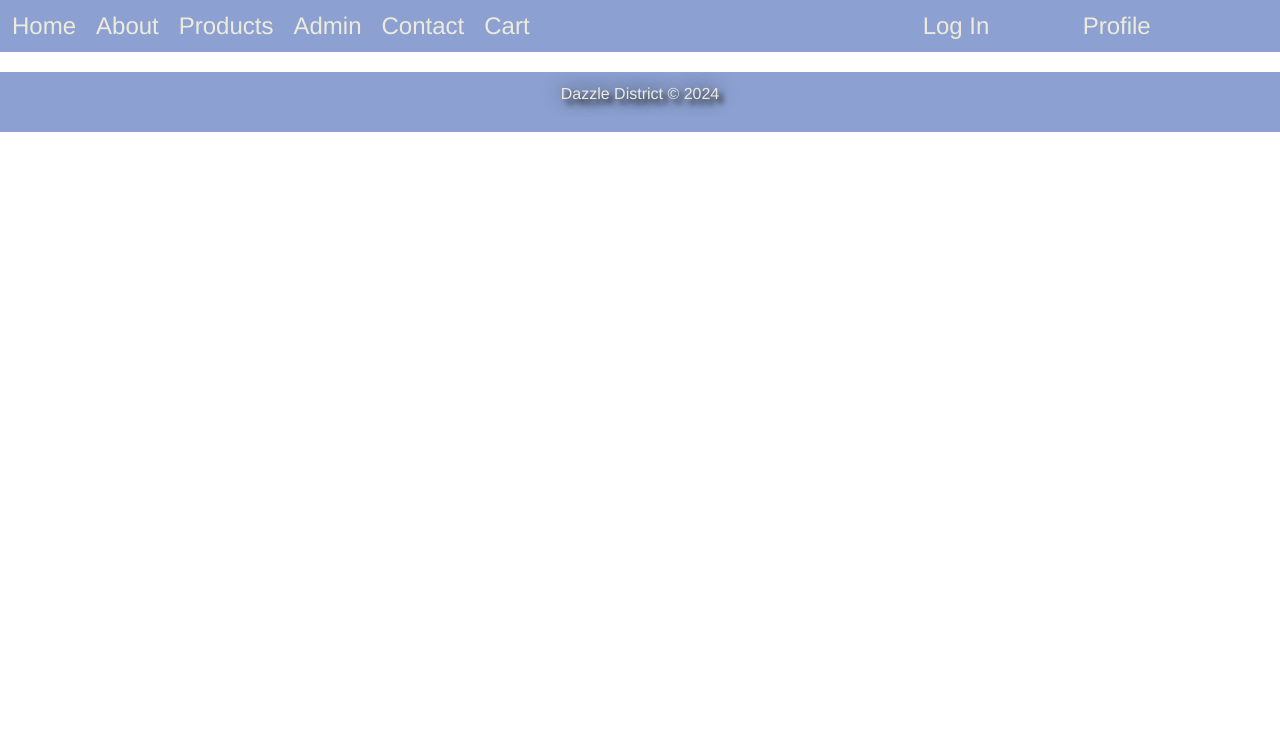
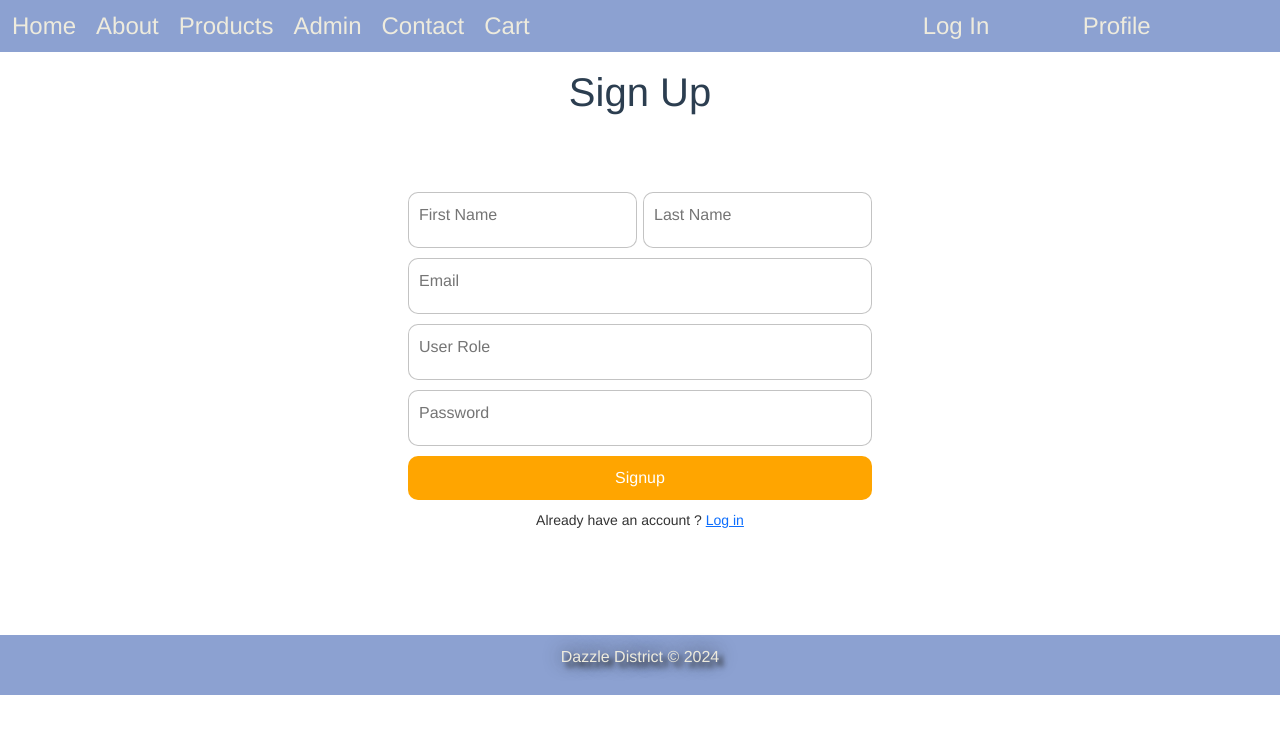
Before and after one commit to Tashreeqlee/Capstone, a Vue app: page /register in a window 1280 px wide. Shown: the top 734 px of the page. Built offline with nearby package versions, Linux system fonts and the light colour scheme; what vue3-cookies would draw is missing.

Commit message:
week 2 update

```diff
--- a/src/store/index.js
+++ b/src/store/index.js
@@ -6,7 +6,7 @@ const { cookies } = useCookies();
 import router from "@/router";
 import AuthenticateUser from "@/service/AuthenticateUser";
 
-const Dazzle = "https://capstone-36mc.onrender.com";
+const Dazzle = "https://capstone-36mc.onrender.com/";
 
 export default createStore({
   state: {
@@ -277,6 +277,7 @@ export default createStore({
             token,
             result,
           });
+          console.log('Store - Login: ', token);
           AuthenticateUser.applyToken(token);
           sweet({
             title: msg,
--- a/src/views/LoginView.vue
+++ b/src/views/LoginView.vue
@@ -26,7 +26,7 @@
           required
         />
       </div>
-      <button @click.prevent="login" type="button" class="">
+      <button @click.prevent="log" type="button" class="">
         Login
       </button>
     </form>
@@ -48,24 +48,18 @@
     data() {
     return {
       payload: {
-        emailAdd: "",
+        userEmail: "",
         userPass: "",
       },
     };
   },
   computed: {
-    user() {
-      return this.$store.state.user;
-    },
   },
   methods: {
-    login() {
+    log() {
       this.$store.dispatch("login", this.payload);
     },
   },
-  beforeCreate() {
-    this.$store.dispatch("fetchUsers");
-  }
 };
   </script>
 
--- a/src/views/ProductsView.vue
+++ b/src/views/ProductsView.vue
@@ -46,7 +46,7 @@
       },
     },
     computed: {
-      Products() {
+      products() {
         return this.$store.state.products?.filter((product) => {
           let isMatch = true;
           if (
@@ -105,7 +105,7 @@
   }
 
   .sort {
-    background-color: #EF370E;
+    background-color: #e7d3cf;
     color: white;
     padding: 10px 20px;
     margin-right: 10px;
@@ -116,8 +116,8 @@
 
   input {
     color: #eeebdd !important;
-    border: 2px solid #EF370E;
-    background: #EF370E !important;
+    border: 2px solid #e7d3cf;
+    background: #e7d3cf !important;
     border-radius: 20px;
   }
 
--- a/src/views/RegisterView.vue
+++ b/src/views/RegisterView.vue
@@ -1,15 +1,153 @@
 <template>
-    <div>
+    <h1 class="mt-3">Sign Up</h1>
+  <div id="container">
+    <form class="form" @submit.prevent="register">
+      <div class="flex">
+        <label>
+          <input
+            class="input"
+            type="text"
+            placeholder="First Name"
+            required=""
+            v-model="payload.userName"
+          />
+          <span></span>
+        </label>
+        <label>
+          <input
+            class="input"
+            type="text"
+            placeholder="Last Name"
+            required=""
+            v-model="payload.userSurname"
+          />
+          <span></span>
+        </label>
+      </div>
 
-    </div>
+      <label>
+        <input
+          class="input"
+          type="email"
+          placeholder="Email"
+          required=""
+          v-model="payload.userEmail"
+        />
+        <span></span>
+      </label>
+      <label>
+        <input
+          class="input"
+          type="text"
+          placeholder="User Role"
+          v-model="payload.userRole"
+        />
+        <span></span>
+      </label>
+      <label>
+        <input
+          class="input"
+          type="password"
+          placeholder="Password"
+          required=""
+          v-model="payload.userPass"
+        />
+        <span></span>
+      </label>
+      <button class="submit" @click="register">Signup</button>
+      <p class="log-in">
+        Already have an account ? <a href="/login">Log in</a>
+      </p>
+    </form>
+  </div>
 </template>
 
 <script>
-    export default {
 
-    }
+export default {
+  Name: "Login",
+  data() {
+    return {
+      payload: {
+        userName: "",
+        userSurname: "",
+        userEmail: "",
+        userRole: "",
+        userPass: "",
+      },
+    };
+  },
+  computed: {
+    msg() {
+      return this.$store.state.msg;
+    },
+  },
+  methods: {
+    register() {
+      this.$store.dispatch("register", this.payload);
+      this.$router.push("/profile");
+    },
+  },
+};
 </script>
 
-<style lang="scss" scoped>
+<style>
+#container {
+    display: flex;
+    justify-content: center;
+    align-items: center;
+}
 
+.form {
+  display: flex;
+  flex-direction: column;
+  gap: 10px;
+  max-width: 52rem;
+  background-color: #fff;
+  padding: 20px;
+  border-radius: 20px;
+  margin: 3rem;
+}
+
+
+
+.flex {
+    display: flex;
+    width: 100%;
+    gap: 6px;
+}
+
+
+.log-in {
+  color: rgba(88, 87, 87, 0.822);
+  font-size: 14px;
+  text-align: center;
+  color: #333;
+}
+.form label {
+  position: relative;
+}
+
+.form label .input {
+  width: 100%;
+  padding: 10px 10px 20px 10px;
+  outline: 0;
+  border: 1px solid rgba(105, 105, 105, 0.397);
+  border-radius: 10px;
+}
+.submit {
+  border: none;
+  outline: none;
+  background-color: #ffa500;
+  padding: 10px;
+  border-radius: 10px;
+  color: #fff;
+  font-size: 16px;
+  transform: .3s ease;
+}
+
+.submit:hover {
+  background-color: #8ca1d1;
+  cursor: pointer;
+}
 </style>
```
